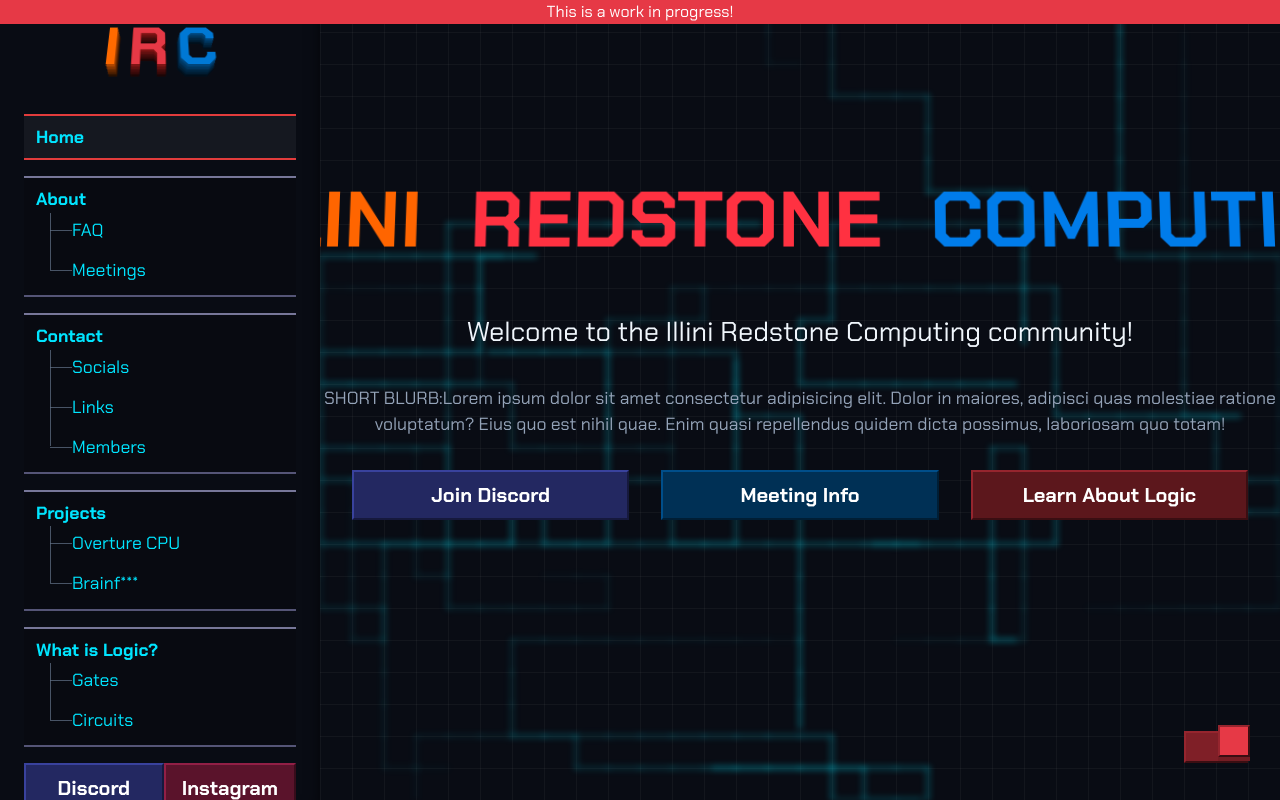
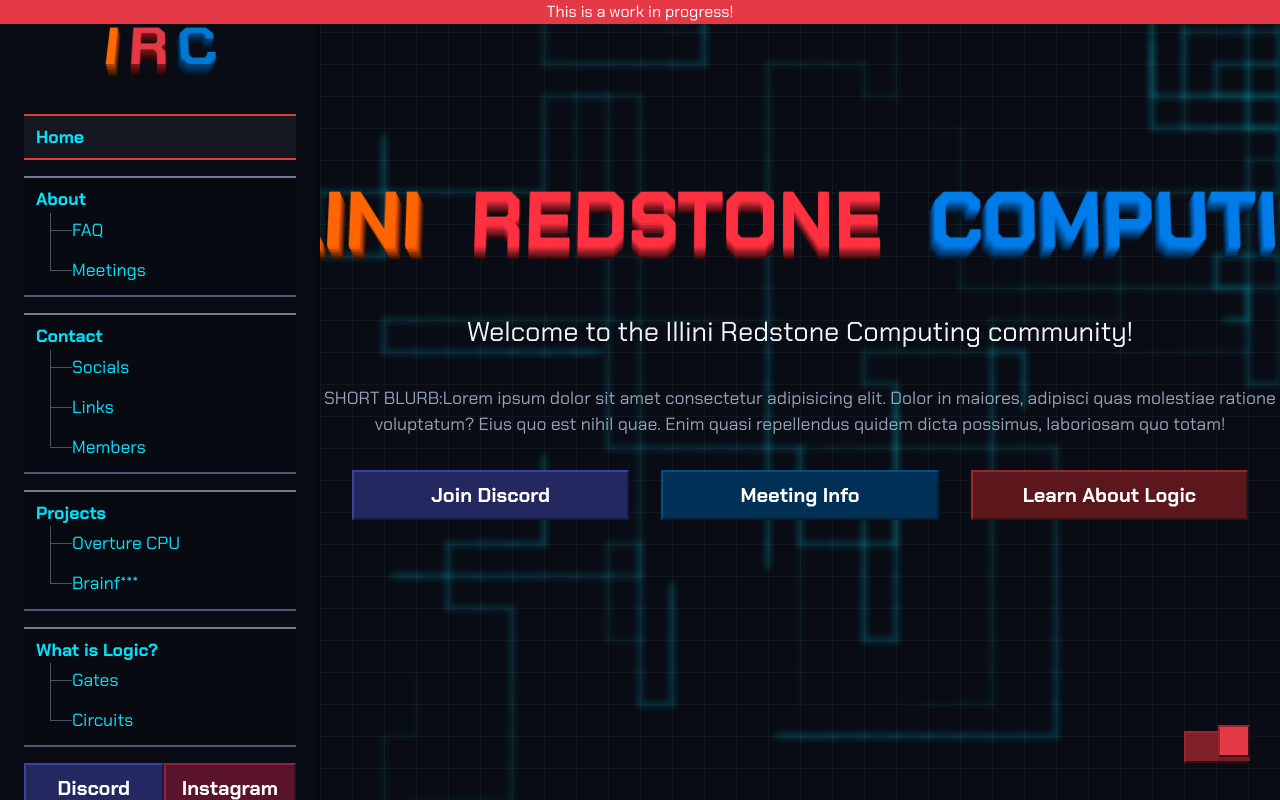
Before and after one commit to IlliniRedstoneComputing/mainsite, a SvelteKit app: page / in a window 1280 px wide. Built offline with nearby package versions, Linux system fonts and the light colour scheme.

Commit message:
update snakes and refactor 3D text

```diff
--- a/src/app.css
+++ b/src/app.css
@@ -70,6 +70,80 @@ a:hover {
     text-shadow: 0 0 8px var(--color-accent-glow);
 }
 
+/* Give each staged element its own transition snapshot. */
+.transition-1 {
+    view-transition-name: transition-1;
+}
+
+.transition-2 {
+    view-transition-name: transition-2;
+}
+
+.transition-3 {
+    view-transition-name: transition-3;
+}
+
+::view-transition-old(transition-1),
+::view-transition-new(transition-1),
+::view-transition-old(transition-2),
+::view-transition-new(transition-2),
+::view-transition-old(transition-3),
+::view-transition-new(transition-3) {
+    animation-duration: 480ms;
+    animation-fill-mode: both;
+    animation-timing-function: cubic-bezier(0.22, 1, 0.36, 1);
+}
+
+::view-transition-new(transition-1) {
+    animation-name: page-enter-from-top;
+}
+
+::view-transition-old(transition-1) {
+    animation-name: page-exit-to-top;
+}
+
+::view-transition-new(transition-2) {
+    animation-name: page-enter-from-top;
+    animation-delay: 70ms;
+}
+
+::view-transition-old(transition-2) {
+    animation-name: page-exit-to-top;
+    animation-delay: 70ms;
+}
+
+::view-transition-new(transition-3) {
+    animation-name: page-enter-from-top;
+    animation-delay: 140ms;
+}
+
+::view-transition-old(transition-3) {
+    animation-name: page-exit-to-top;
+    animation-delay: 140ms;
+}
+
+@keyframes page-enter-from-top {
+    from {
+        opacity: 0;
+        transform: translateY(-2rem);
+    }
+    to {
+        opacity: 1;
+        transform: translateY(0);
+    }
+}
+
+@keyframes page-exit-to-top {
+    from {
+        opacity: 1;
+        transform: translateY(0);
+    }
+    to {
+        opacity: 0;
+        transform: translateY(-2rem);
+    }
+}
+
 /* Global scrollbar styling to match Aero Glass look */
 ::-webkit-scrollbar {
     width: 8px;
--- a/src/lib/components/GridSnakes.svelte
+++ b/src/lib/components/GridSnakes.svelte
@@ -47,7 +47,9 @@
 
         if (!context) return;
 
-        const random = createRandom(20260907);
+        const random = createRandom(
+            20260907 + Math.floor(Math.random() * 1000000),
+        );
         let gridSize = 32;
         let width = 0;
         let height = 0;
--- /dev/null
+++ b/src/lib/components/TextShadow3D.svelte
@@ -0,0 +1,42 @@
+<script lang="ts">
+    import type { Snippet } from "svelte";
+
+    let {
+        color,
+        textColor,
+        x = "0rem",
+        y = "0.1rem",
+        depth = 8,
+        children,
+        class: className,
+    }: {
+        color: string;
+        textColor?: string;
+        x?: string;
+        y?: string;
+        depth?: number;
+        children: Snippet;
+        class?: string;
+    } = $props();
+
+    const shadow = $derived(
+        Array.from({ length: depth }, (_, index) => {
+            const layer = index + 1;
+            const darkness = layer * 10;
+            return `calc(${x} * ${layer}) calc(${y} * ${layer}) 0 color-mix(in srgb, ${color}, black ${darkness}%)`;
+        }).join(", "),
+    );
+</script>
+
+<span
+    class={`text-shadow-3d ${className || ""}`}
+    style={`--text-color: ${textColor || "inherit"}; text-shadow: ${shadow}`}
+>
+    {@render children()}
+</span>
+
+<style>
+    .text-shadow-3d {
+        color: var(--text-color);
+    }
+</style>
--- a/src/routes/+layout.svelte
+++ b/src/routes/+layout.svelte
@@ -1,12 +1,27 @@
 <script lang="ts">
+    import { onNavigate } from "$app/navigation";
     import { page } from "$app/state";
     import favicon from "$lib/assets/favicon.svg";
     import Button from "$lib/components/Button.svelte";
     import GridSnakes from "$lib/components/GridSnakes.svelte";
+    import TextShadow3D from "$lib/components/TextShadow3D.svelte";
 
     import "../app.css";
 
     let { children } = $props();
+
+    onNavigate(navigation => {
+        if (typeof document === "undefined" || !document.startViewTransition) {
+            return;
+        }
+
+        return new Promise<void>(resolve => {
+            document.startViewTransition(async () => {
+                resolve();
+                await navigation.complete;
+            });
+        });
+    });
 </script>
 
 <svelte:head>
@@ -20,8 +35,20 @@
     <aside>
         <div class="title font-chakra">
             <h1>
-                <span class="illini">I</span> <span class="redstone">R</span>
-                <span class="computing">C</span>
+                <TextShadow3D
+                    color="var(--color-illini-orange-dark)"
+                    textColor="var(--color-illini-orange)"
+                    x="0.03125rem"
+                >I</TextShadow3D>
+                <TextShadow3D
+                    color="var(--color-redstone-dark)"
+                    textColor="var(--color-redstone)"
+                >R</TextShadow3D>
+                <TextShadow3D
+                    color="var(--color-illini-blue-dark)"
+                    textColor="var(--color-illini-blue)"
+                    x="-0.03125rem"
+                >C</TextShadow3D>
             </h1>
         </div>
         <nav class="links" aria-label="Primary navigation">
@@ -117,14 +144,6 @@
         z-index: 1000;
     }
 
-    .text-shadow-3d(@x; @y; @color; @depth: 8; @iteration: 1)
-        when
-        (@iteration <= @depth) {
-        text-shadow+: (@x * @iteration) calc(@y * @iteration) 0
-            color-mix(in srgb, @color, black calc(@iteration * 10%));
-        .text-shadow-3d(@x; @y; @color; @depth; (@iteration + 1));
-    }
-
     .container {
         display: flex;
         flex-direction: row;
@@ -165,28 +184,6 @@
         justify-content: center;
         gap: 0.5rem;
 
-        --shadow-length: 0.1rem;
-    }
-
-    .illini {
-        color: var(--color-illini-orange);
-        .text-shadow-3d(
-            0.03125rem;
-            var(--shadow-length);
-            var(--color-illini-orange-dark)
-        );
-    }
-    .redstone {
-        color: var(--color-redstone);
-        .text-shadow-3d(0; var(--shadow-length); var(--color-redstone-dark));
-    }
-    .computing {
-        color: var(--color-illini-blue);
-        .text-shadow-3d(
-            -0.03125rem;
-            var(--shadow-length);
-            var(--color-illini-blue-dark)
-        );
     }
 
     .sidebar-bottom {
--- a/src/routes/+page.svelte
+++ b/src/routes/+page.svelte
@@ -3,18 +3,43 @@
     import GridSnakes from "$lib/components/GridSnakes.svelte";
     import Switch2 from "$lib/components/Switch2.svelte";
     import { animationState } from "$lib/state/animation.svelte";
+    import TextShadow3D from "$lib/components/TextShadow3D.svelte";
 </script>
 
 <div class="container perspective">
     <GridSnakes pause={!animationState.enabled} />
-    <h1 class="font-chakra irc-title">
-        <span class="illini">Illini</span>
-        <span class="redstone">Redstone</span>
-        <span class="computing">Computing</span>
+    <h1 class="font-chakra irc-title transition-1">
+        <TextShadow3D
+            color="var(--color-illini-orange)"
+            textColor="var(--color-illini-orange)"
+            x="0.05rem"
+            y="0.1rem"
+            depth={8}
+        >
+            Illini
+        </TextShadow3D>
+        <TextShadow3D
+            color="var(--color-redstone)"
+            textColor="var(--color-redstone)"
+            x="0rem"
+            y="0.1rem"
+            depth={8}
+        >
+            Redstone
+        </TextShadow3D>
+        <TextShadow3D
+            color="var(--color-illini-blue)"
+            textColor="var(--color-illini-blue)"
+            x="-0.05rem"
+            y="0.1rem"
+            depth={8}
+        >
+            Computing
+        </TextShadow3D>
     </h1>
 
     <div class="content">
-        <div class="blurb">
+        <div class="blurb transition-2">
             <h3>Welcome to the Illini Redstone Computing community!</h3>
             <p>
                 SHORT BLURB:Lorem ipsum dolor sit amet consectetur adipisicing
@@ -24,9 +49,10 @@
             </p>
         </div>
 
-        <div class="buttons">
+        <div class="buttons transition-3">
             <Button
                 href="https://discord.gg/3XwGbCXmwq"
+                target="_blank"
                 color="var(--color-discord)">Join Discord</Button
             >
             <Button href="/about#meetings" color="var(--color-illini-blue)"
```
